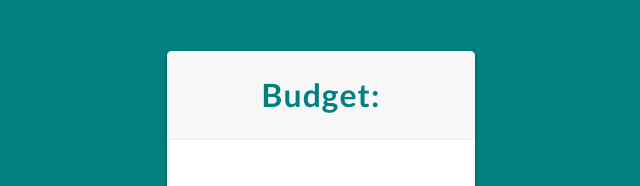
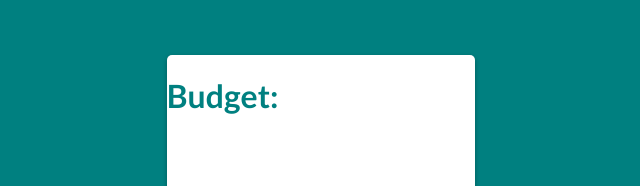
Before and after one commit to SzymonRojek/budget-calculator-react, a React (Create React App) app: page / in a window 1280 px wide. Shown: the top 186 px of the page, without its empty margins (319-959 px from the left). Built offline with nearby package versions, Linux system fonts and the light colour scheme.

Commit message:
edit Header styles

```diff
--- a/src/styles.css
+++ b/src/styles.css
@@ -18,20 +18,6 @@ body {
   border-radius: 5px;
   box-shadow: 0 2px 5px rgba(0, 0, 0, 0.3);
   overflow: hidden;
-}
-
-.header {
-  padding: 20px 40px;
-  text-align: center;
-  background-color: #f7f7f7;
-  border-bottom: 1px solid #f0f0f0;
-}
-
-.heading {
-  margin: 0;
-  line-height: 1.5;
-  color: inherit;
-  letter-spacing: 1px;
 }
 
 .form {
```
